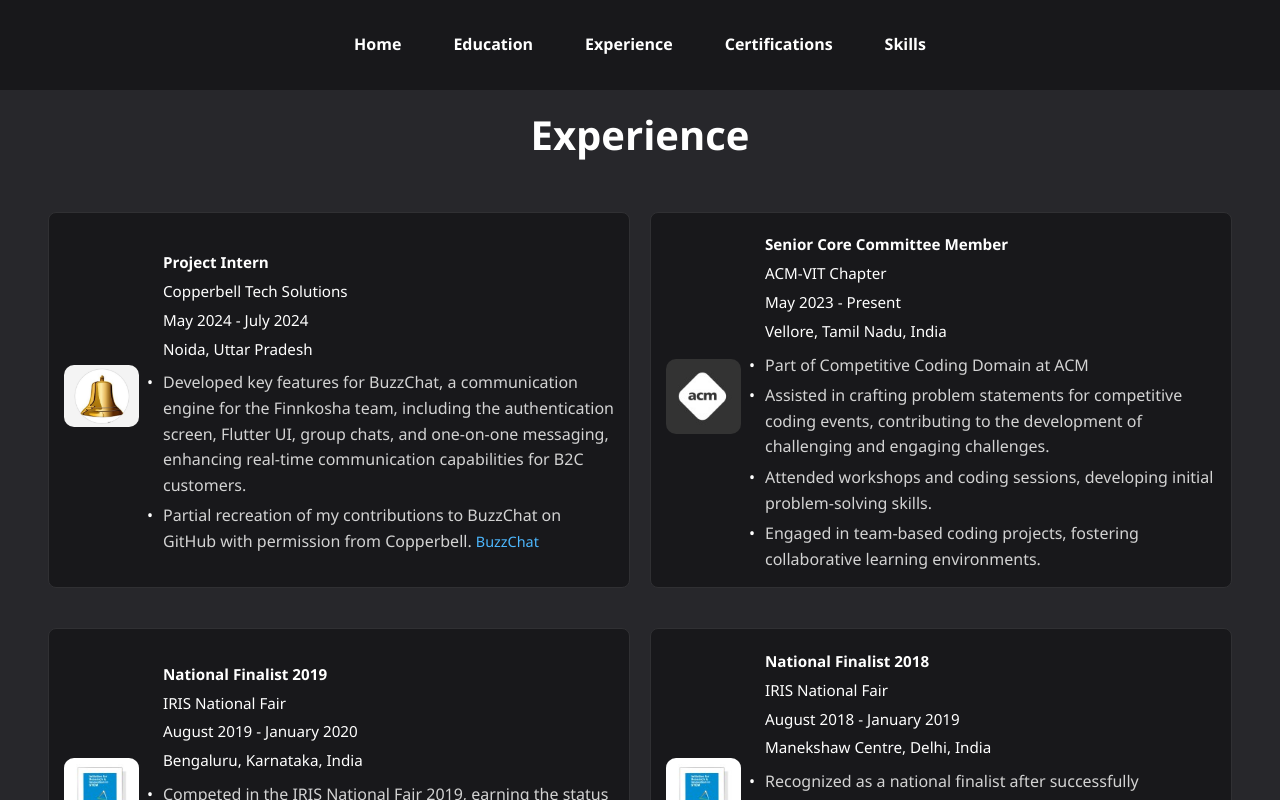
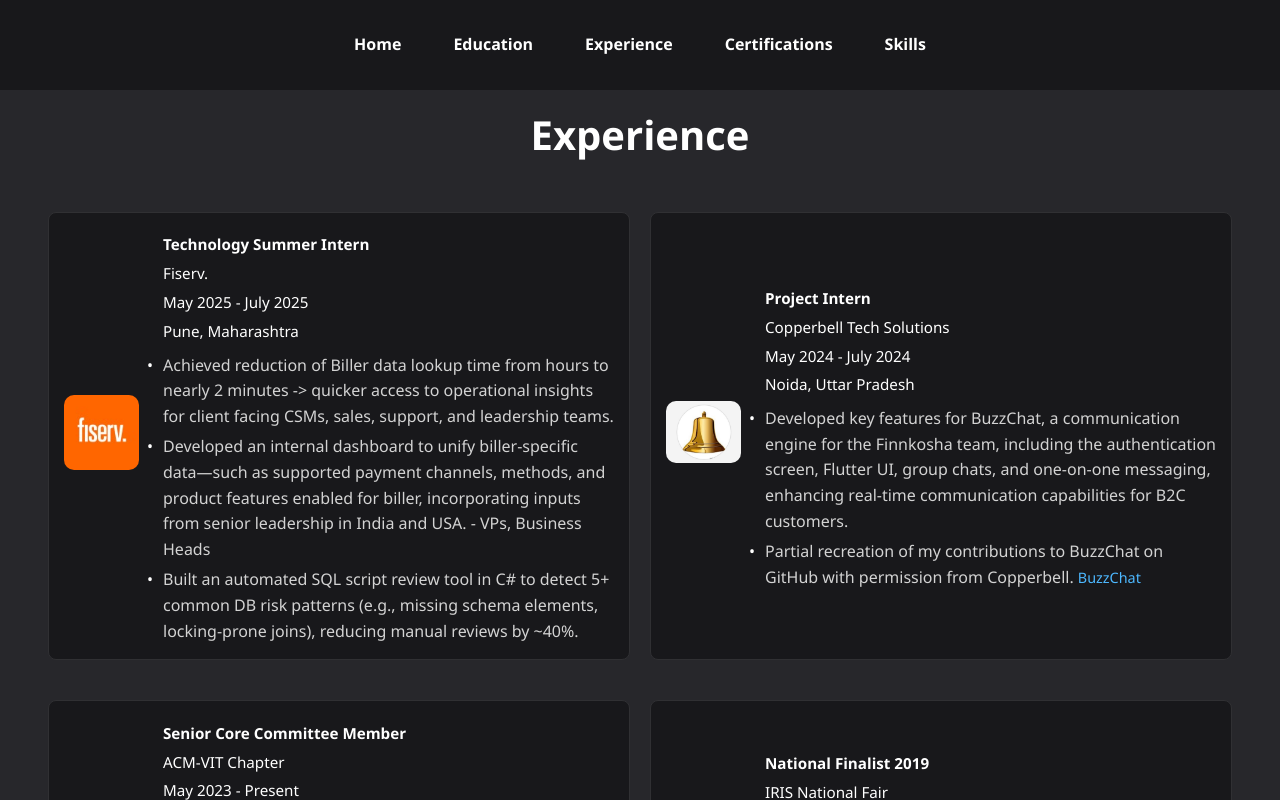
Before and after one commit to kaushalvarun/my-portfolio, a React (Create React App) app: page /experience in a window 1280 px wide. Shown: the top 800 px of the page. Built offline with nearby package versions, Linux system fonts and the light colour scheme; the HTML template or start-up script is replaced by a standard one.

Commit message:
Added fiserv internship,  Updated cgpa

```diff
--- a/src/pages/Experience.js
+++ b/src/pages/Experience.js
@@ -11,6 +11,19 @@
         <div>
             <h1 className='heading'>Experience</h1>
             <section className="tile-container">
+                    <JobTile
+                        logo={`${process.env.PUBLIC_URL}/images/fiserv.jpeg`}
+                        title="Technology Summer Intern"
+                        company="Fiserv."
+                        dateRange="May 2025 - July 2025"
+                        location="Pune, Maharashtra"
+                        responsibilities={[
+                            "Achieved reduction of Biller data lookup time from hours to nearly 2 minutes -> quicker access to operational insights for client facing CSMs, sales, support, and leadership teams.",
+                            "Developed an internal dashboard to unify biller-specific data—such as supported payment channels, methods, and product features enabled for biller, incorporating inputs from senior leadership in India and USA. - VPs, Business Heads",
+                            "Built an automated SQL script review tool in C# to detect 5+ common DB risk patterns (e.g., missing schema elements, locking-prone joins), reducing manual reviews by ~40%."
+                        ]}
+                    />
+
                     <JobTile
                         logo={`${process.env.PUBLIC_URL}/images/copperbell.jpeg`}
                         title="Project Intern"
```
Also changed, not shown: public/images/fiserv.jpeg (added).
